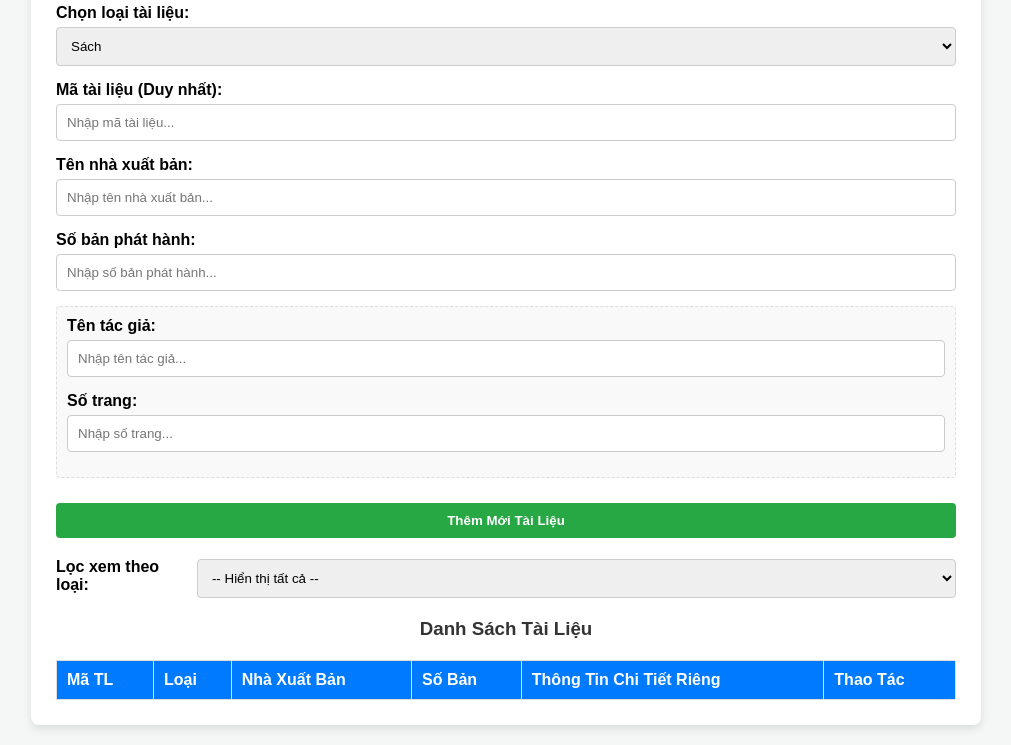
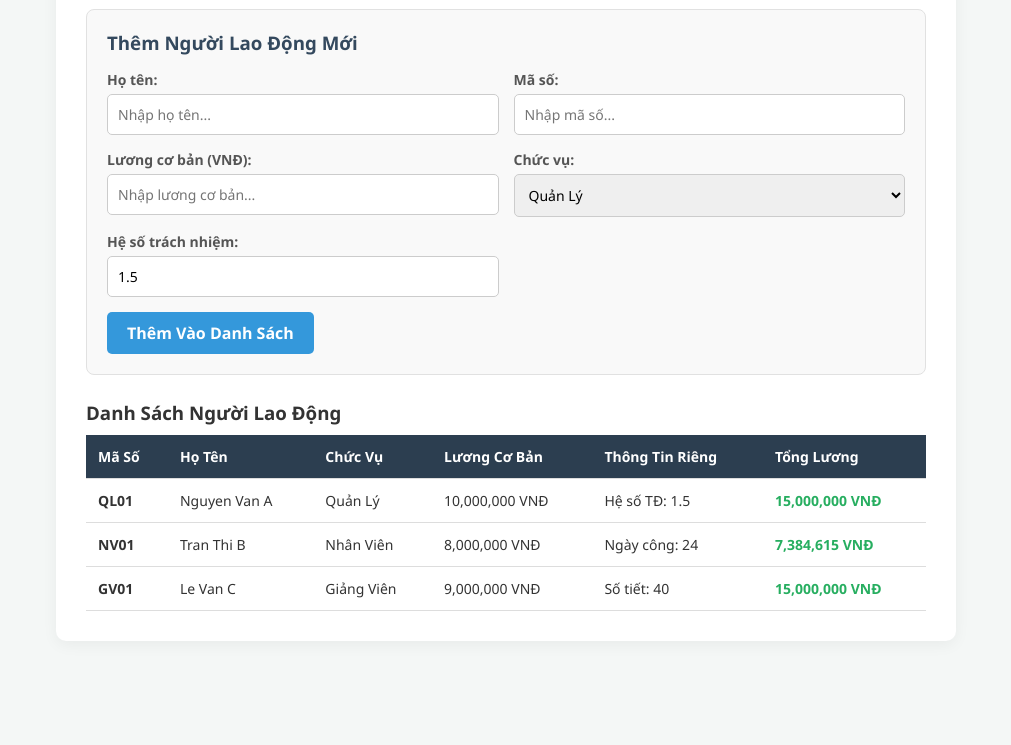
Before and after one commit to syduy25082006-svg/danhsachlaodong, a plain HTML site: page index.html in a window 1280 px wide. Shown: the part 109-854 px from the top of the page, without its empty margins (134-1145 px from the left). After the commit the page ends 800 px from the top, so only its background shows below. Drawn offline with Linux system fonts and the light colour scheme.

Commit message:
Update index.html

```diff
--- a/index.html
+++ b/index.html
@@ -3,281 +3,242 @@
 <head>
     <meta charset="UTF-8">
     <meta name="viewport" content="width=device-width, initial-scale=1.0">
-    <title>Quản Lý Tài Liệu Thư Viện</title>
+    <title>Hệ Thống Quản Lý Người Lao Động</title>
     <style>
+        * {
+            box-sizing: border-box;
+            margin: 0;
+            padding: 0;
+            font-family: 'Segoe UI', Tahoma, Geneva, Verdana, sans-serif;
+        }
         body {
-            font-family: Arial, sans-serif;
             background-color: #f4f7f6;
-            margin: 0;
+            color: #333;
             padding: 20px;
         }
         .container {
             max-width: 900px;
-            margin: auto;
-            background: white;
-            padding: 25px;
+            margin: 0 auto;
+            background: #fff;
+            padding: 30px;
+            border-radius: 10px;
+            box-shadow: 0 4px 15px rgba(0,0,0,0.05);
+        }
+        h1 {
+            text-align: center;
+            color: #2c3e50;
+            margin-bottom: 25px;
+        }
+        .form-section {
+            background: #f9f9f9;
+            padding: 20px;
             border-radius: 8px;
-            box-shadow: 0 4px 10px rgba(0,0,0,0.1);
+            margin-bottom: 25px;
+            border: 1px solid #e1e1e1;
         }
-        h2, h3 {
-            color: #333;
-            text-align: center;
+        .form-section h3 {
+            margin-bottom: 15px;
+            color: #34495e;
         }
         .form-group {
+            display: grid;
+            grid-template-columns: 1fr 1fr;
+            gap: 15px;
             margin-bottom: 15px;
         }
+        .form-control {
+            display: flex;
+            flex-direction: column;
+        }
         label {
-            display: block;
+            font-size: 14px;
+            font-weight: 600;
             margin-bottom: 5px;
-            font-weight: bold;
+            color: #555;
         }
-        input, select, button {
-            width: 100%;
+        input, select {
             padding: 10px;
             border: 1px solid #ccc;
-            border-radius: 4px;
-            box-sizing: border-box;
+            border-radius: 5px;
+            font-size: 14px;
         }
         button {
-            background-color: #28a745;
+            background-color: #3498db;
             color: white;
+            border: none;
+            padding: 10px 20px;
+            font-size: 16px;
+            border-radius: 5px;
+            cursor: pointer;
             font-weight: bold;
-            border: none;
-            cursor: pointer;
-            margin-top: 10px;
+            transition: background 0.3s;
         }
         button:hover {
-            background-color: #218838;
-        }
-        .dynamic-fields {
-            background: #f9f9f9;
-            padding: 10px;
-            border-radius: 4px;
-            margin-bottom: 15px;
-            border: 1px dashed #ddd;
+            background-color: #2980b9;
         }
         table {
             width: 100%;
             border-collapse: collapse;
-            margin-top: 20px;
+            margin-top: 10px;
         }
         th, td {
-            border: 1px solid #ddd;
-            padding: 10px;
+            padding: 12px;
             text-align: left;
+            border-bottom: 1px solid #ddd;
+            font-size: 14px;
         }
         th {
-            background-color: #007bff;
+            background-color: #2c3e50;
             color: white;
         }
-        .btn-delete {
-            background-color: #dc3545;
-            color: white;
-            padding: 5px 10px;
-            border: none;
-            border-radius: 3px;
-            cursor: pointer;
-        }
-        .btn-delete:hover {
-            background-color: #c82333;
-        }
-        .filter-box {
-            margin: 20px 0 10px 0;
-            display: flex;
-            gap: 15px;
-            align-items: center;
+        tr:hover {
+            background-color: #f1f1f1;
         }
     </style>
 </head>
 <body>
 
 <div class="container">
-    <h2>QUẢN LÝ TÀI LIỆU THƯ VIỆN</h2>
+    <h1>Hệ Thống Quản Lý Người Lao Động</h1>
 
-    <!-- Form Nhập Liệu -->
-    <div class="form-group">
-        <label>Chọn loại tài liệu:</label>
-        <select id="loaiTaiLieu" onchange="doiLoaiTaiLieu()">
-            <option value="Sach">Sách</option>
-            <option value="TapChi">Tạp chí</option>
-            <option value="Bao">Báo</option>
-        </select>
-    </div>
-
-    <div class="form-group">
-        <label>Mã tài liệu (Duy nhất):</label>
-        <input type="text" id="maTaiLieu" placeholder="Nhập mã tài liệu...">
-    </div>
-
-    <div class="form-group">
-        <label>Tên nhà xuất bản:</label>
-        <input type="text" id="tenNXB" placeholder="Nhập tên nhà xuất bản...">
-    </div>
-
-    <div class="form-group">
-        <label>Số bản phát hành:</label>
-        <input type="number" id="soBanPH" placeholder="Nhập số bản phát hành...">
-    </div>
-
-    <!-- Các thuộc tính riêng biệt -->
-    <div id="nhomSach" class="dynamic-fields">
+    <!-- Form thêm người lao động -->
+    <div class="form-section">
+        <h3>Thêm Người Lao Động Mới</h3>
         <div class="form-group">
-            <label>Tên tác giả:</label>
-            <input type="text" id="tenTacGia" placeholder="Nhập tên tác giả...">
+            <div class="form-control">
+                <label>Họ tên:</label>
+                <input type="text" id="hoTen" placeholder="Nhập họ tên...">
+            </div>
+            <div class="form-control">
+                <label>Mã số:</label>
+                <input type="text" id="maSo" placeholder="Nhập mã số...">
+            </div>
         </div>
         <div class="form-group">
-            <label>Số trang:</label>
-            <input type="number" id="soTrang" placeholder="Nhập số trang...">
+            <div class="form-control">
+                <label>Lương cơ bản (VNĐ):</label>
+                <input type="number" id="luongCoBan" placeholder="Nhập lương cơ bản...">
+            </div>
+            <div class="form-control">
+                <label>Chức vụ:</label>
+                <select id="chucVu" onchange="doiChucVu()">
+                    <option value="quanly">Quản Lý</option>
+                    <option value="nhanvien">Nhân Viên</option>
+                    <option value="giangvien">Giảng Viên</option>
+                </select>
+            </div>
         </div>
-    </div>
-
-    <div id="nhomTapChi" class="dynamic-fields" style="display: none;">
-        <div class="form-group">
-            <label>Số phát hành:</label>
-            <input type="number" id="soPhatHanhTC" placeholder="Nhập số phát hành...">
+        <div class="form-group" id="extraField">
+            <div class="form-control">
+                <label id="lblExtra">Hệ số trách nhiệm:</label>
+                <input type="number" id="valExtra" value="1.5" step="0.1">
+            </div>
         </div>
-        <div class="form-group">
-            <label>Tháng phát hành:</label>
-            <input type="number" id="thangPhatHanh" placeholder="Nhập tháng (1-12)...">
-        </div>
-    </div>
-
-    <div id="nhomBao" class="dynamic-fields" style="display: none;">
-        <div class="form-group">
-            <label>Ngày phát hành:</label>
-            <input type="date" id="ngayPhatHanh">
-        </div>
-    </div>
-
-    <button onclick="themTaiLieu()">Thêm Mới Tài Liệu</button>
-
-    <!-- Bộ lọc tìm kiếm theo loại -->
-    <div class="filter-box">
-        <label style="width: 150px;">Lọc xem theo loại:</label>
-        <select id="boLoc" onchange="hienThiDanhSach()">
-            <option value="TatCa">-- Hiển thị tất cả --</option>
-            <option value="Sach">Sách</option>
-            <option value="TapChi">Tạp chí</option>
-            <option value="Bao">Báo</option>
-        </select>
+        <button onclick="themNguoiLaodong()">Thêm Vào Danh Sách</button>
     </div>
 
     <!-- Bảng hiển thị danh sách -->
-    <h3>Danh Sách Tài Liệu</h3>
+    <h3>Danh Sách Người Lao Động</h3>
     <table>
         <thead>
             <tr>
-                <th>Mã TL</th>
-                <th>Loại</th>
-                <th>Nhà Xuất Bản</th>
-                <th>Số Bản</th>
-                <th>Thông Tin Chi Tiết Riêng</th>
-                <th>Thao Tác</th>
+                <th>Mã Số</th>
+                <th>Họ Tên</th>
+                <th>Chức Vụ</th>
+                <th>Lương Cơ Bản</th>
+                <th>Thông Tin Riêng</th>
+                <th>Tổng Lương</th>
             </tr>
+        <span id="danhSachBody">
         </thead>
-        <tbody id="bangDuLieu">
-            <!-- Dữ liệu hiển thị tự động ở đây -->
+        <tbody id="tableBody">
+            <!-- Dữ liệu hiển thị ở đây -->
         </tbody>
     </table>
 </div>
 
 <script>
-    let danhSach = [];
+    // Mảng dữ liệu ban đầu khớp với file Main.java của bạn
+    let danhSach = [
+        { maSo: "QL01", hoTen: "Nguyen Van A", chucVu: "Quản Lý", luongCoBan: 10000000, chiTiet: "Hệ số TĐ: 1.5", tongLuong: 10000000 * 1.5 },
+        { maSo: "NV01", hoTen: "Tran Thi B", chucVu: "Nhân Viên", luongCoBan: 8000000, chiTiet: "Ngày công: 24", tongLuong: (8000000 / 26) * 24 },
+        { maSo: "GV01", hoTen: "Le Van C", chucVu: "Giảng Viên", luongCoBan: 9000000, chiTiet: "Số tiết: 40", tongLuong: 9000000 + (40 * 150000) }
+    ];
 
-    function doiLoaiTaiLieu() {
-        let loai = document.getElementById("loaiTaiLieu").value;
-        document.getElementById("nhomSach").style.display = (loai === "Sach") ? "block" : "none";
-        document.getElementById("nhomTapChi").style.display = (loai === "TapChi") ? "block" : "none";
-        document.getElementById("nhomBao").style.display = (loai === "Bao") ? "block" : "none";
+    function hienThiDanhSach() {
+        let tbody = document.getElementById("tableBody");
+        tbody.innerHTML = "";
+        danhSach.forEach(item => {
+            let tr = document.createElement("tr");
+            tr.innerHTML = `
+                <td><b>${item.maSo}</b></td>
+                <td>${item.hoTen}</td>
+                <td>${item.chucVu}</td>
+                <td>${item.luongCoBan.toLocaleString()} VNĐ</td>
+                <td>${item.chiTiet}</td>
+                <td><b style="color: #27ae60;">${Math.round(item.tongLuong).toLocaleString()} VNĐ</b></td>
+            `;
+            tbody.appendChild(tr);
+        });
     }
 
-    function themTaiLieu() {
-        let loai = document.getElementById("loaiTaiLieu").value;
-        let ma = document.getElementById("maTaiLieu").value.trim();
-        let nxb = document.getElementById("tenNXB").value.trim();
-        let soBan = document.getElementById("soBanPH").value;
+    function doiChucVu() {
+        let cv = document.getElementById("chucVu").value;
+        let lbl = document.getElementById("lblExtra");
+        let val = document.getElementById("valExtra");
+        if(cv === "quanly") {
+            lbl.innerText = "Hệ số trách nhiệm:";
+            val.value = "1.5";
+        } else if(cv === "nhanvien") {
+            lbl.innerText = "Số ngày công:";
+            val.value = "24";
+        } else if(cv === "giangvien") {
+            lbl.innerText = "Số tiết dạy:";
+            val.value = "40";
+        }
+    }
 
-        if (!ma || !nxb || !soBan) {
-            alert("Vui lòng nhập đầy đủ các thông tin chung!");
+    function themNguoiLaodong() {
+        let hoTen = document.getElementById("hoTen").value;
+        let maSo = document.getElementById("maSo").value;
+        let luongCoBan = parseFloat(document.getElementById("luongCoBan").value);
+        let chucVuType = document.getElementById("chucVu").value;
+        let extraVal = parseFloat(document.getElementById("valExtra").value);
+
+        if(!hoTen || !maSo || isNaN(luongCoBan)) {
+            alert("Vui lòng điền đầy đủ thông tin!");
             return;
         }
 
-        // Kiểm tra trùng mã
-        if (danhSach.some(item => item.ma === ma)) {
-            alert("Mã tài liệu này đã tồn tại, vui lòng nhập mã khác!");
-            return;
+        let chucVu = "";
+        let chiTiet = "";
+        let tongLuong = 0;
+
+        if(chucVuType === "quanly") {
+            chucVu = "Quản Lý";
+            chiTiet = `Hệ số TĐ: ${extraVal}`;
+            tongLuong = luongCoBan * extraVal;
+        } else if(chucVuType === "nhanvien") {
+            chucVu = "Nhân Viên";
+            chiTiet = `Ngày công: ${extraVal}`;
+            tongLuong = (luongCoBan / 26) * extraVal;
+        } else if(chucVuType === "giangvien") {
+            chucVu = "Giảng Viên";
+            chiTiet = `Số tiết: ${extraVal}`;
+            tongLuong = luongCoBan + (extraVal * 150000);
         }
 
-        let item = { ma, nxb, soBan, loai, chiTiet: "" };
+        danhSach.push({ maSo, hoTen, chucVu, luongCoBan, chiTiet, tongLuong });
+        hienThiDanhSach();
 
-        if (loai === "Sach") {
-            let tg = document.getElementById("tenTacGia").value.trim();
-            let trang = document.getElementById("soTrang").value;
-            if (!tg || !trang) { alert("Vui lòng nhập thông tin sách!"); return; }
-            item.chiTiet = `Tác giả: ${tg} | Số trang: ${trang}`;
-        } else if (loai === "TapChi") {
-            let sph = document.getElementById("soPhatHanhTC").value;
-            let tph = document.getElementById("thangPhatHanh").value;
-            if (!sph || !tph) { alert("Vui lòng nhập thông tin tạp chí!"); return; }
-            item.chiTiet = `Số PH: ${sph} | Tháng PH: ${tph}`;
-        } else if (loai === "Bao") {
-            let ngay = document.getElementById("ngayPhatHanh").value;
-            if (!ngay) { alert("Vui lòng chọn ngày phát hành báo!"); return; }
-            item.chiTiet = `Ngày PH: ${ngay}`;
-        }
-
-        danhSach.push(item);
-        hienThiDanhSach();
-        lamSachForm();
-        alert("Thêm tài liệu thành công!");
+        // Reset form
+        document.getElementById("hoTen").value = "";
+        document.getElementById("maSo").value = "";
+        document.getElementById("luongCoBan").value = "";
     }
 
-    function xoaTaiLieu(ma) {
-        if (confirm("Bạn có chắc chắn muốn xóa tài liệu mã: " + ma + " không?")) {
-            danhSach = danhSach.filter(item => item.ma !== ma);
-            hienThiDanhSach();
-        }
-    }
-
-    function hienThiDanhSach() {
-        let tbody = document.getElementById("bangDuLieu");
-        let loc = document.getElementById("boLoc").value;
-        tbody.innerHTML = "";
-
-        let dsHienThi = danhSach;
-        if (loc !== "TatCa") {
-            dsHienThi = danhSach.filter(item => item.loai === loc);
-        }
-
-        if (dsHienThi.length === 0) {
-            tbody.innerHTML = `<tr><td colspan="6" style="text-align: center; color: #777;">Không có tài liệu nào trong danh sách.</td></tr>`;
-            return;
-        }
-
-        dsHienThi.forEach(item => {
-            let tenLoaiHienThi = item.loai === "Sach" ? "Sách" : (item.loai === "TapChi" ? "Tạp chí" : "Báo");
-            let row = `<tr>
-                <td><b>${item.ma}</b></td>
-                <td>${tenLoaiHienThi}</td>
-                <td>${item.nxb}</td>
-                <td>${item.soBan}</td>
-                <td>${item.chiTiet}</td>
-                <td><button class="btn-delete" onclick="xoaTaiLieu('${item.ma}')">Xóa</button></td>
-            </tr>`;
-            tbody.innerHTML += row;
-        });
-    }
-
-    function lamSachForm() {
-        document.getElementById("maTaiLieu").value = "";
-        document.getElementById("tenNXB").value = "";
-        document.getElementById("soBanPH").value = "";
-        document.getElementById("tenTacGia").value = "";
-        document.getElementById("soTrang").value = "";
-        document.getElementById("soPhatHanhTC").value = "";
-        document.getElementById("thangPhatHanh").value = "";
-        document.getElementById("ngayPhatHanh").value = "";
-    }
+    // Chạy hiển thị lần đầu khi mở trang
+    hienThiDanhSach();
 </script>
 
 </body>
```
